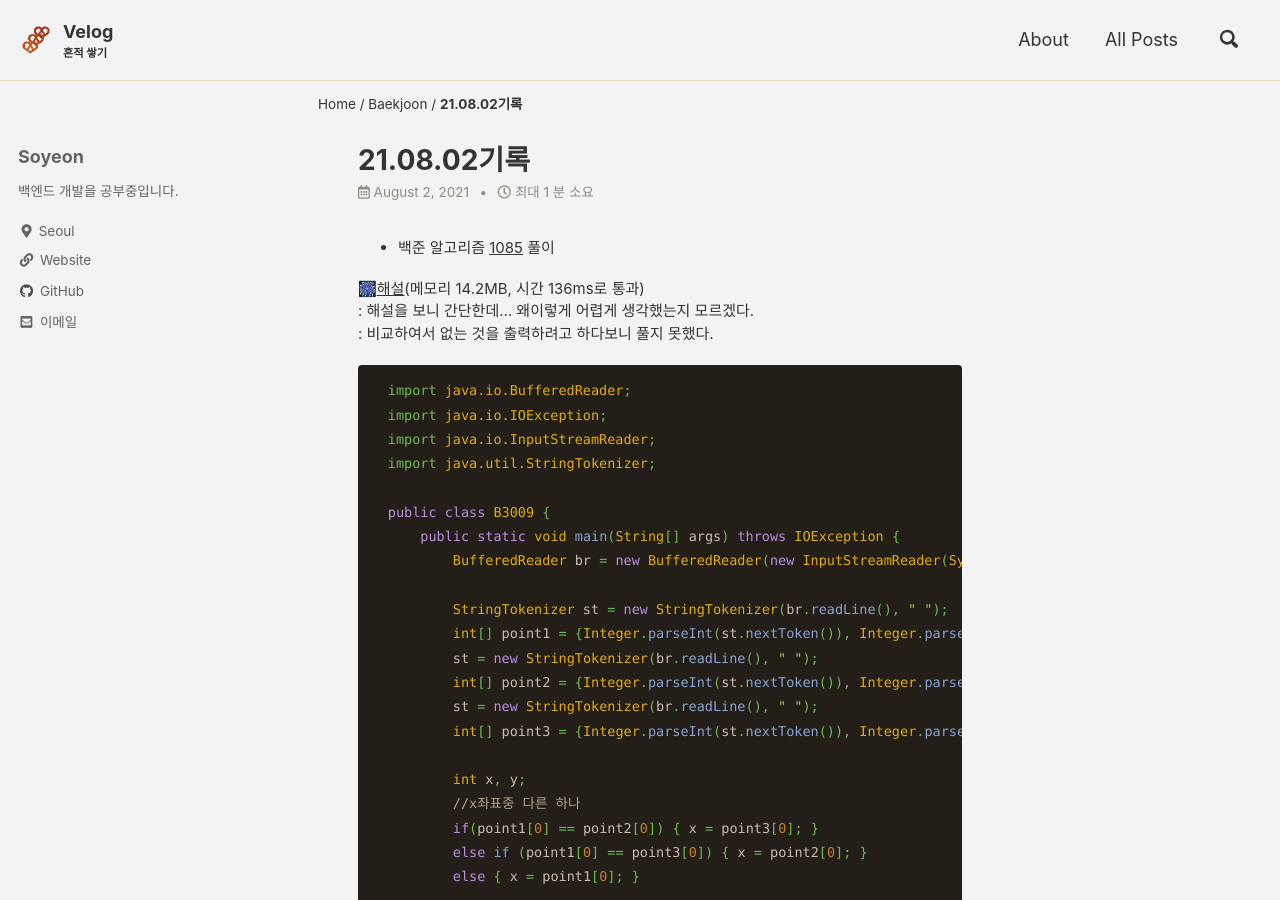
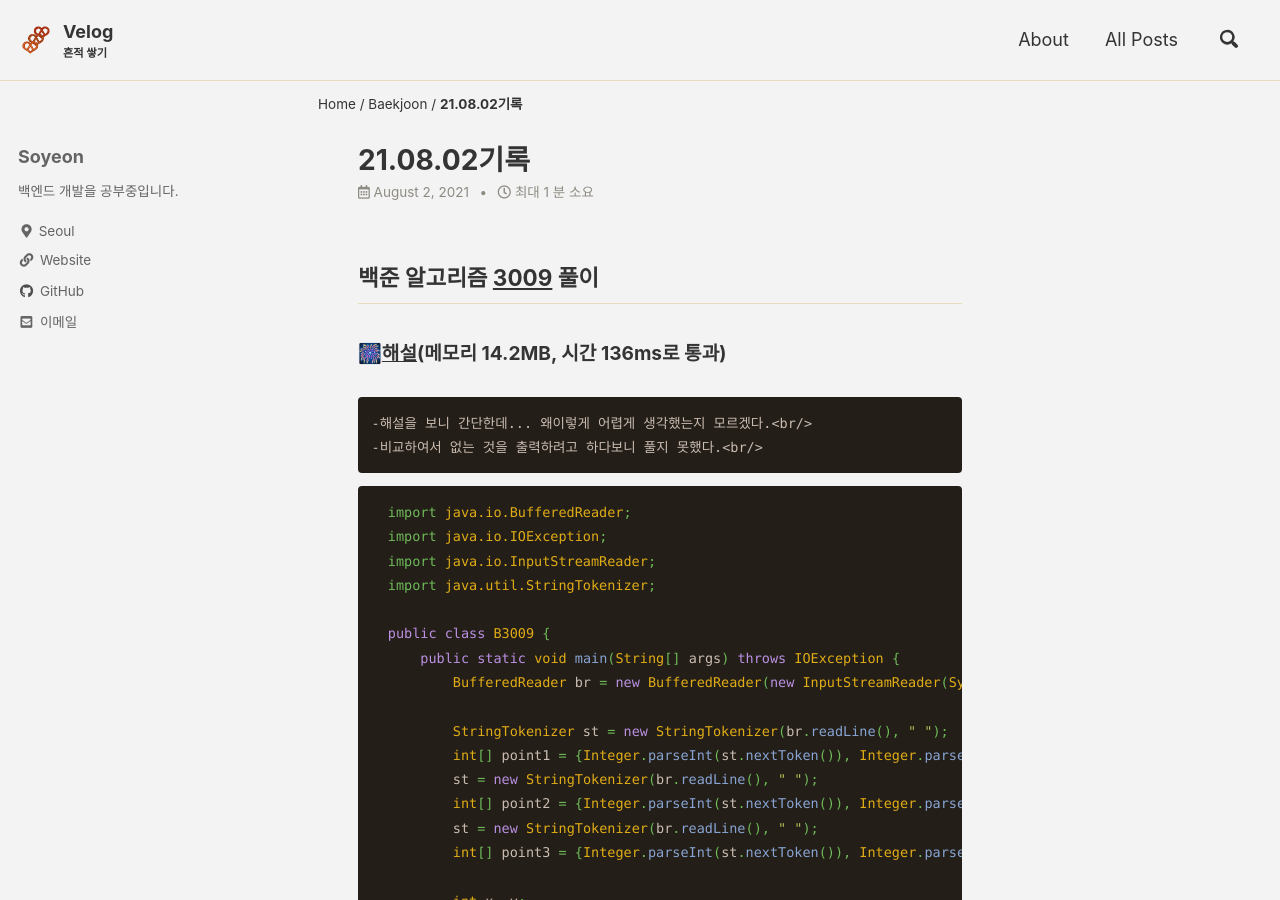
Before and after one commit to liv660/liv660.github.io, a Jekyll site: the page built from _posts/TIL/21.08.study/2021-08-02-210802.md, in a window 1280 px wide and 900 px high. Built offline with Jekyll 4.4.1, drawn with Linux system fonts in a browser that asks for light colours; cached includes are drawn as plain includes.

Commit message:
Update 08.02 #3009 문제 링크 추가

````diff
--- a/_posts/TIL/21.08.study/2021-08-02-210802.md
+++ b/_posts/TIL/21.08.study/2021-08-02-210802.md
@@ -6,11 +6,11 @@ categories:
 ---
 
 
-+ 백준 알고리즘 [1085](https://www.acmicpc.net/problem/9020) 풀이
+## 백준 알고리즘 [3009](https://www.acmicpc.net/problem/3009) 풀이
 
-🎆[해설](https://st-lab.tistory.com/87)(메모리 14.2MB, 시간 136ms로 통과) <br/>
-    : 해설을 보니 간단한데... 왜이렇게 어렵게 생각했는지 모르겠다.<br/>
-    : 비교하여서 없는 것을 출력하려고 하다보니 풀지 못했다.<br/>
+#### 🎆[해설](https://st-lab.tistory.com/87)(메모리 14.2MB, 시간 136ms로 통과) <br/>
+    -해설을 보니 간단한데... 왜이렇게 어렵게 생각했는지 모르겠다.<br/>
+    -비교하여서 없는 것을 출력하려고 하다보니 풀지 못했다.<br/>
 
   ```java
   import java.io.BufferedReader;
````
